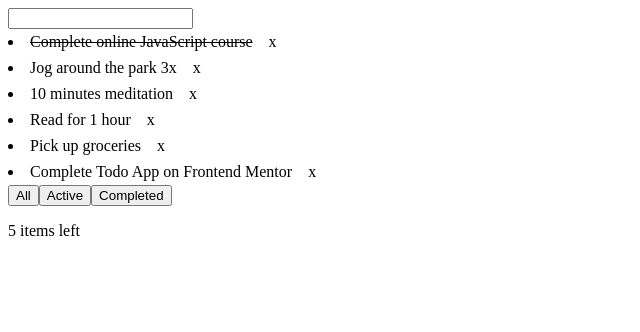
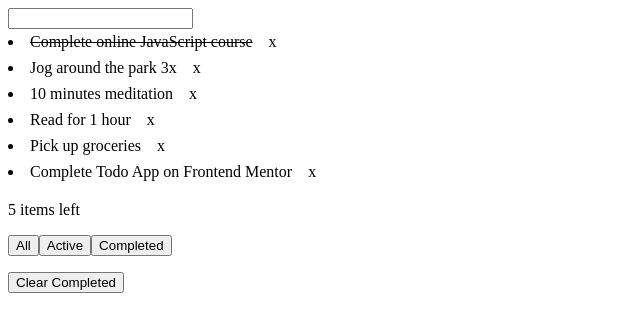
Before and after one commit to PawelPlutaUek20/todo, a React (Create React App) app: page / in a window 1280 px wide. Shown: the top 332 px of the page, without its empty margins (0-640 px from the left). Built offline with nearby package versions, Linux system fonts and the light colour scheme.

Commit message:
added clear completed to todo reducer

```diff
--- a/src/components/FilterTodos.js
+++ b/src/components/FilterTodos.js
@@ -1,6 +1,7 @@
 import React from "react";
 import { useDispatch, useSelector } from "react-redux";
 import { setVisibilityFilter } from "../reducers/visibilityFilter";
+import { clearCompleted } from "../reducers/todos";
 import { getTodosLeft } from "../selectors";
 
 const FilterTodos = () => {
@@ -11,8 +12,16 @@ const FilterTodos = () => {
     dispatch(setVisibilityFilter(filter));
   };
 
+  const handleClear = () => {
+    dispatch(clearCompleted());
+  };
+
   return (
     <div>
+      <div>
+        <p>{itemsLeft} items left</p>
+      </div>
+      <div style={{ paddingBottom: 16 }}>
         {["All", "Active", "Completed"].map((filter) => {
           return (
             <button key={filter} onClick={() => handleFilter(filter)}>
@@ -20,7 +29,10 @@ const FilterTodos = () => {
             </button>
           );
         })}
-      <p>{itemsLeft} items left</p>
+      </div>
+      <div>
+        <button onClick={handleClear}>Clear Completed</button>
+      </div>
     </div>
   );
 };
--- a/src/reducers/todos.js
+++ b/src/reducers/todos.js
@@ -31,9 +31,13 @@ export const todoSlice = createSlice({
     deleteTodo: (state, action) => {
       return state.filter((todo) => todo.id !== action.payload.id);
     },
+    clearCompleted: (state, action) => {
+      return state.filter((todo) => todo.completed === false);
+    },
   },
 });
 
-export const { addTodo, toggleTodo, deleteTodo } = todoSlice.actions;
+export const { addTodo, toggleTodo, deleteTodo, clearCompleted } =
+  todoSlice.actions;
 
 export default todoSlice.reducer;
```
Lines whose indentation alone changed are shown as unchanged.
